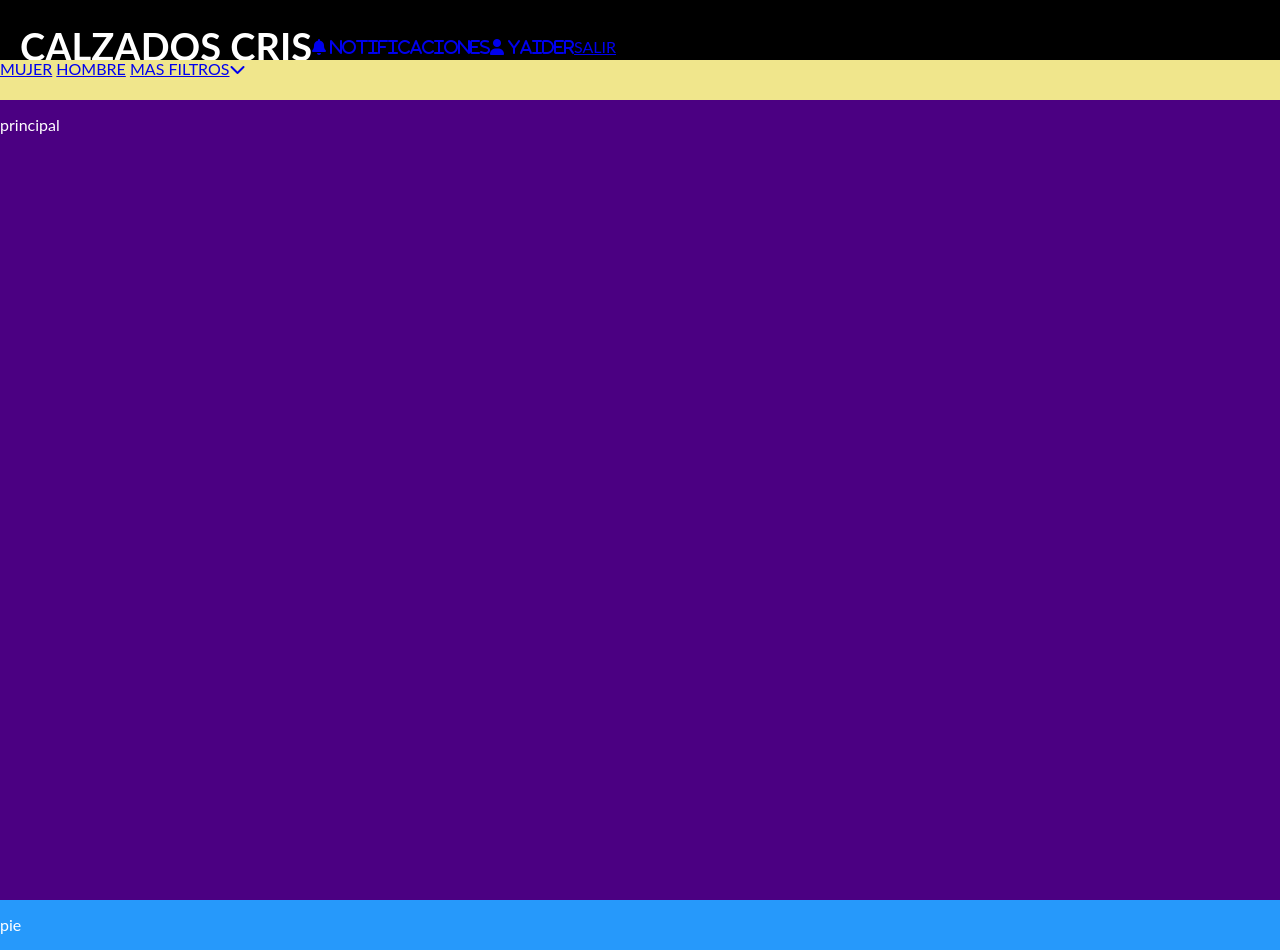
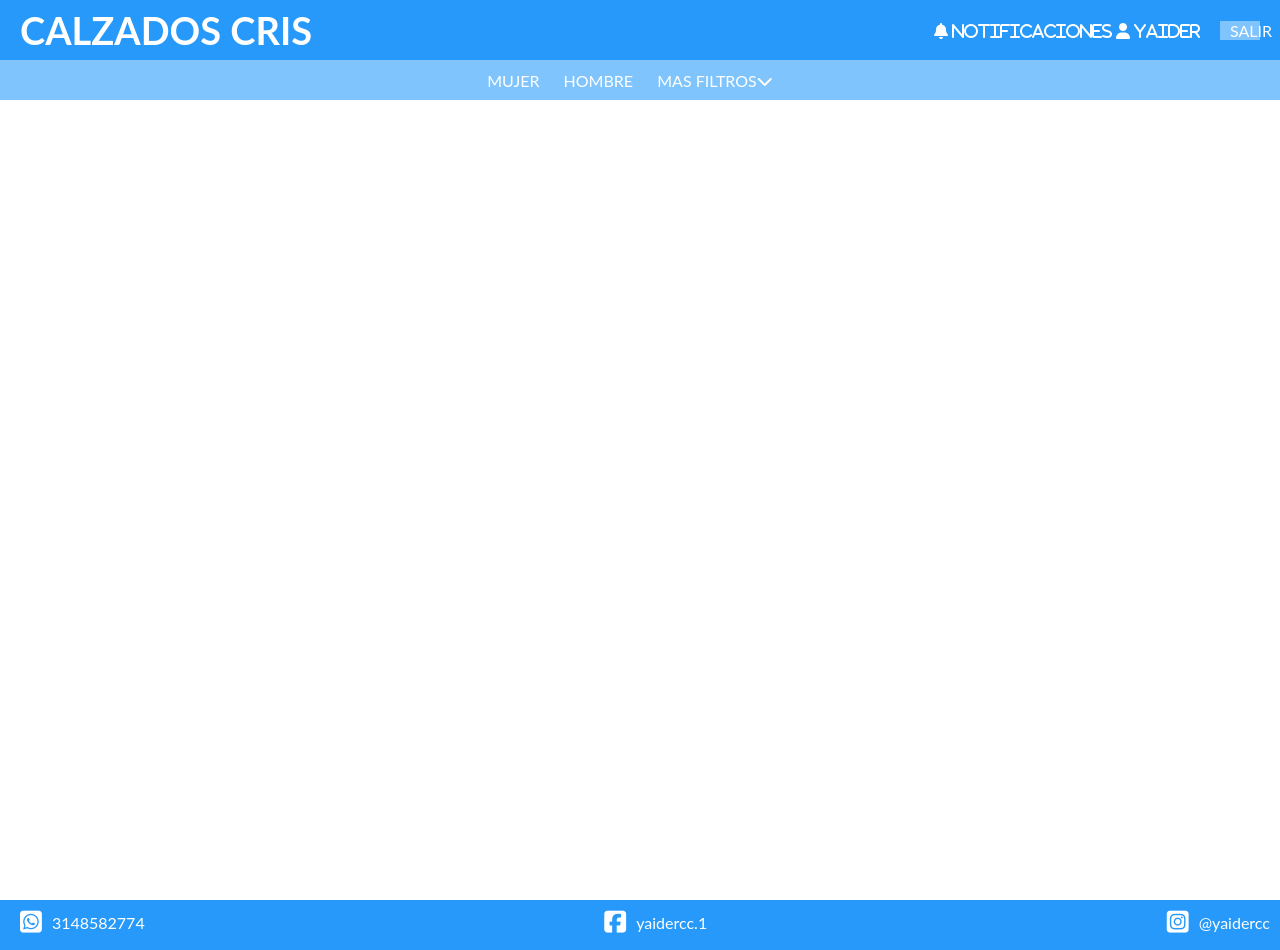
Before and after one commit to yaidercc/calzados_crisV2, a PHP site: page / in a window 1280 px wide. Run offline with PHP 8.4, Linux system fonts and the light colour scheme; some libraries are stand-ins or nearby versions.

Commit message:
se acomodo el footer, el menu de filtros, y el header esta en proceso

```diff
--- a/Css/estilos.css
+++ b/Css/estilos.css
@@ -1,4 +1,8 @@
-
+*{
+    padding: 0;
+    margin: 0;
+    box-sizing: border-box;
+}
 html{
     font-size: 62.5%; /** resete para rems - 62.5%=10px**/
 }
@@ -6,6 +10,13 @@ body{
     font-family: 'Lato', sans-serif;
     font-size: 1.6rem;
     color: #fff;
+}
+a{
+    text-decoration: none;
+    color: #fff;
+}
+a:hover{
+
 }
 
 /*sistema de tamaños que son directamente proporcionales*/
@@ -27,44 +38,83 @@ h4{
     margin: 0 auto;
     display: grid;
     grid-template-columns: 100%;
-    grid-template-rows: 6rem 4rem 100vh auto ; /*la pagina tendra 2 filas con las medidas anteriores*/
-    grid-template-areas: "header "
-                          "filtros "
-                          "principal "
+    grid-template-rows: 6rem 4rem 100vh 50px ; /*la pagina tendra 2 filas con las medidas anteriores*/
+    grid-template-areas: "header"
+                          "filtros"
+                          "principal"
                           "pie";
     transition: all .3s ease;
 }
 
 .header{
-    background-color: black;
+    background-color: #2699FB;
     color: white;
     grid-area: header;
-    padding: 0px 20px;
+    padding: 0rem 2rem;
     display: grid;
-    grid-template-columns: auto 1fr auto auto;/*1fr significa que el elemento ocupa todo el espacio que necesita y los auto se acomodan a lo que deje por decirlo asi*/
+    grid-template-columns: auto 1fr auto 40px;/*1fr significa que el elemento ocupa todo el espacio que necesita y los auto se acomodan a lo que deje por decirlo asi*/
     align-items: center;
     justify-content: space-between;
     grid-gap: 20px;/*espaceado de 20px entre las divisiones del grid*/
-    grid-template-areas: "logo busqueda iniciar registro";
+    grid-template-areas: "logo busqueda iconos entrar";
 }
 .header .elements{
     display: flex;
     align-items: center;
     justify-content: center;
 }
+.header  .navegacion{
+    grid-area: iconos;
+}
+.header  .contenedor-logo{
+    grid-area: logo;
+}
+.header .barra-busqueda{
+    grid-area: busqueda;
+    display: flex;/*centrar elementos */
+    align-items: center;
+    justify-content: center;
+
+}
+.header .cerrar{
+    grid-area: entrar;
+    background-color:#7FC4FD ;
+    padding: 0px 10px;
+}
 .filtros{
     grid-area: filtros;
-    background-color: khaki;
+    background-color: #7FC4FD;
+    display: flex;
+    align-items: center;
+    justify-content: center;
+}
+.filtros .nav a{
+    margin-right: 2rem;
+    font-size: 1.6rem;
 }
 .principal{
     grid-area: principal;
-    background-color: indigo;
 }
 .pie{
     grid-area: pie;
     background-color: #2699FB;
+    padding: 1rem;
 }
-.redes{
-    grid-area: redes;
+.pie .redes{
+    display: flex;
+    flex-direction: row;
+    justify-content: space-between;
 
 }
+.pie .redes .fab{
+    padding: 0rem 1rem;
+    font-size: 2.5rem;
+}
+.pie .redes .red{
+    display: flex;
+    align-items: center;
+}
+.pie .redes a{
+    color: #fff;
+
+}
--- a/index.php
+++ b/index.php
@@ -3,7 +3,6 @@
 <head>
     <meta charset="UTF-8">
     <meta name="viewport" content="width=device-width, initial-scale=1.0">
-    <link rel="stylesheet" href="css/Normalize.css">
     <link rel="stylesheet" href="css/estilos.css">
     <title>Inicio</title>
 </head>
@@ -12,22 +11,23 @@
     <div class="contenedor">
         <!--cabecera de pagina-->
         <header class="header">
-            <div class="elements">
             <div class="contenedor-logo">
                 <h1>CALZADOS CRIS</h1>
             </div>
-                    <p></p>
+            <div class="navegacion">
                 <a href="#"><i title="notificaciones" class="fas fa-bell"> NOTIFICACIONES</i></a>
                 <a href="#"><i title="notificaciones" class="fas fa-user"> YAIDER</i></a>
+            </div>
             <a href="#" class="cerrar">SALIR</a>
-            </div>
         </header>
 
         <!--filtros-->
         <div class="filtros">
+            <div class="nav">
                 <a href="#">MUJER</a>
                 <a href="#">HOMBRE</a>
                 <a href="#">MAS FILTROS<i class="fas fa-chevron-down"></i></a>
+            </div>
         </div>
 
         <!--contenido principal-->
@@ -42,7 +42,11 @@
 
         <!--pie de pagina-->
         <footer class="pie">
-            <p>pie</p>
+            <div class="redes">
+                <a href="#" class="red"><i class="fab fa-whatsapp-square"></i><span>3148582774</span></a>
+                <a href="#" class="red"><i class="fab fa-facebook-square"></i><span>yaidercc.1</span></a>
+                <a href="#" class="red"><i class="fab fa-instagram-square"></i><span>@yaidercc</span></a>
+            </div>
         </footer>
     </div>
 
```
Lines whose indentation alone changed are shown as unchanged.
